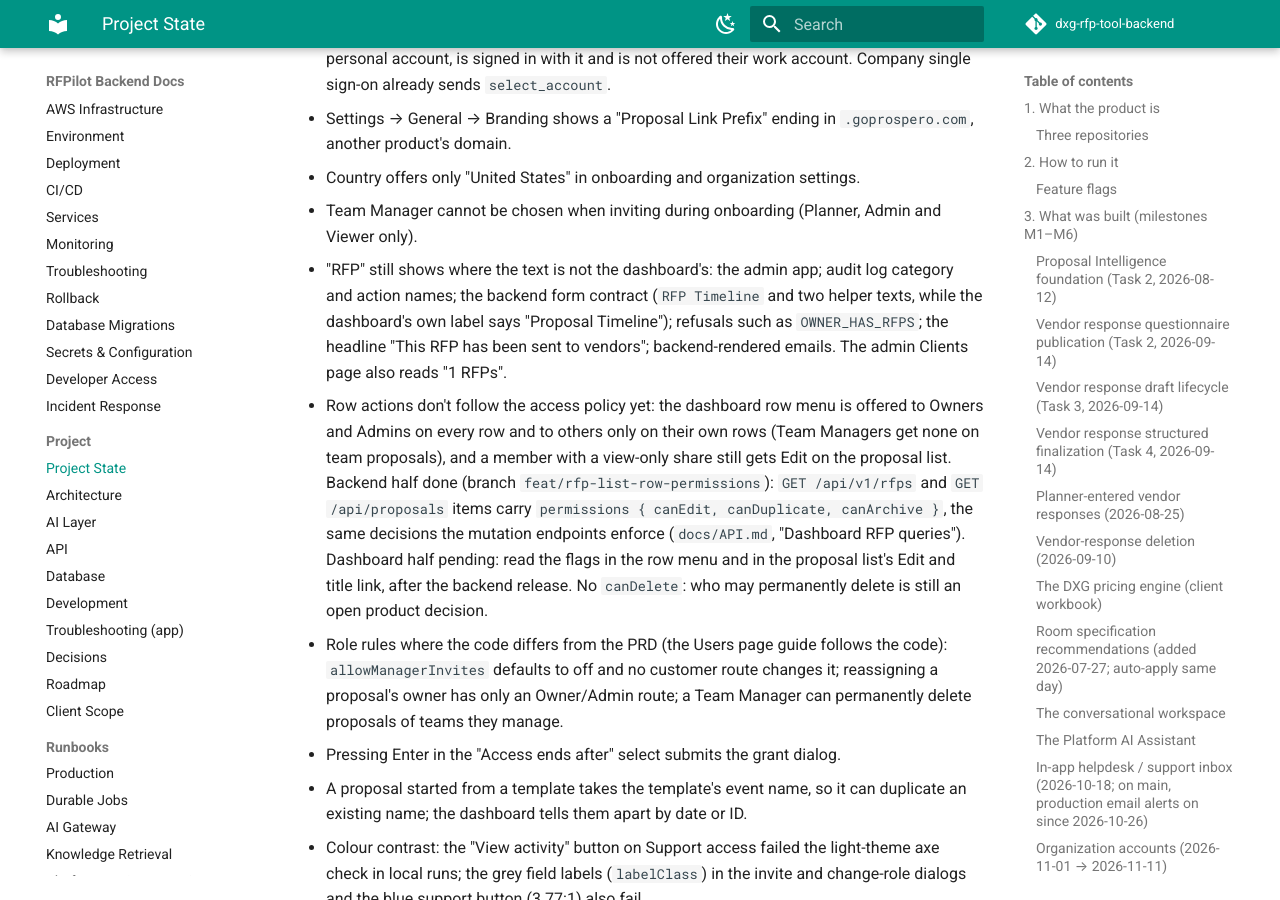
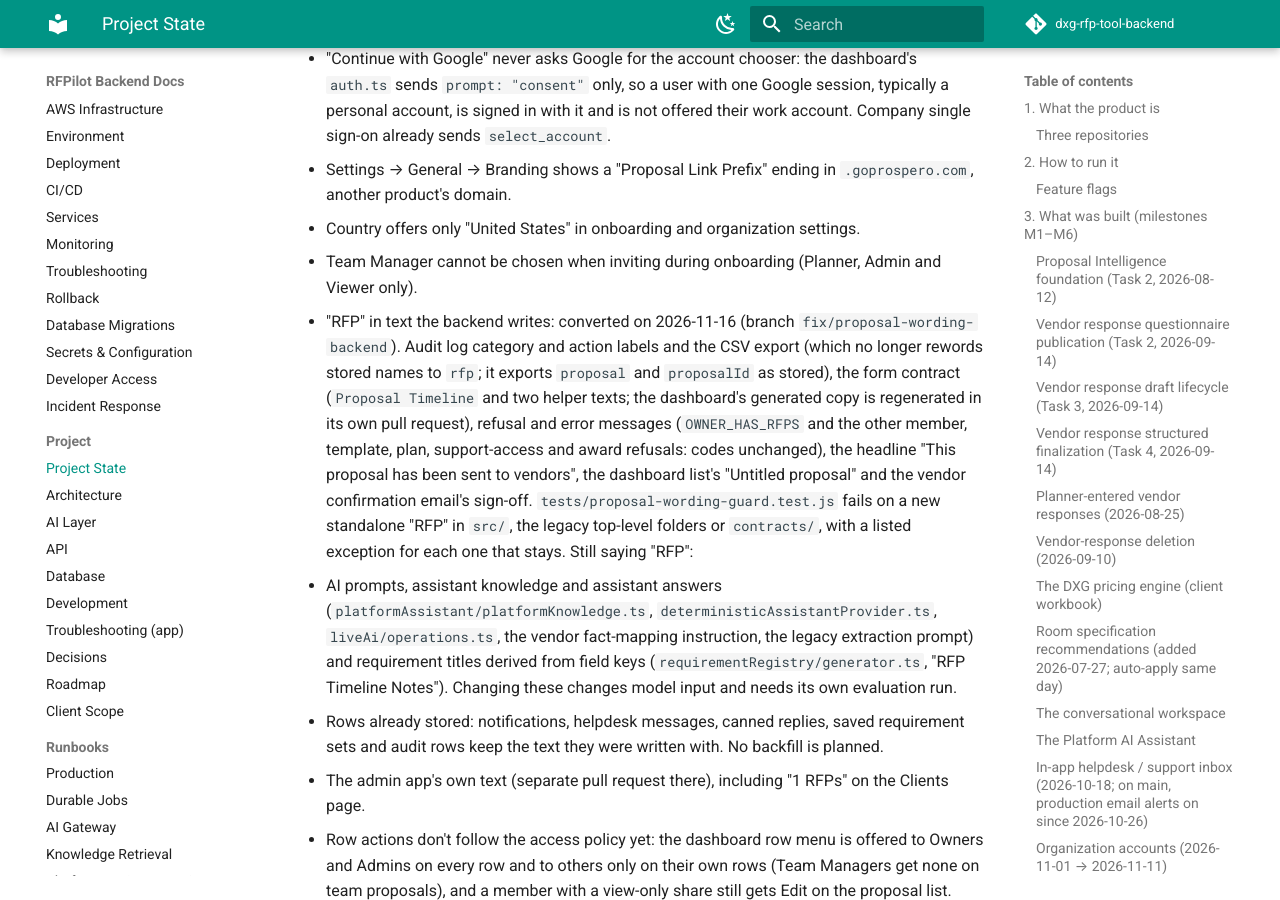
Before and after one commit to BayshoreCommunication/dxg-rfp-tool-backend, an MkDocs documentation site: the page built from docs/PROJECT_STATE.md, in a window 1280 px wide and 900 px high, scrolled down 17444 px. Built offline with MkDocs 1.6.1 and Material for MkDocs 9.7.7, drawn with Linux system fonts in a browser that asks for light colours; comment, search, counter and statistics services are not loaded; some of the changed text lies outside the part shown.

Commit message:
docs(wording): record the conversion and the audit-log template decision
PROJECT_STATE follow-ups, API.md (audit CSV names, wording convention)
and a DECISIONS row for 2026-11-16: customers do not see
proposal_template.* actions in their audit log.

Co-Authored-By: Claude Fable 5.2 <noreply@anthropic.com>

```diff
--- a/docs/PROJECT_STATE.md
+++ b/docs/PROJECT_STATE.md
@@ -567,8 +567,10 @@ shared organization.
   that were invisible to staff before 2026-11-12.
 
 **Wording rule (changed 2026-11-12):** the user-facing noun is "Proposal". The
-earlier rule, "UI copy says RFP", is withdrawn. The admin app and text the backend
-writes have not been converted (see follow-ups).
+earlier rule, "UI copy says RFP", is withdrawn. Text the backend writes is converted
+(2026-11-16, guarded by `tests/proposal-wording-guard.test.js`) except AI prompts and
+knowledge text and rows already stored; the admin app is converted separately (see
+follow-ups).
 
 ### Before launch: Organization accounts (2026-11-11, updated 2026-11-16)
 
@@ -645,9 +647,11 @@ the dashboard row menu, the role guide on a phone, and company single sign-on.
   event. They read only the staff member's own organization, which is the shared
   organization that holds legacy customers until the cutover. The admin app
   no longer calls the two `proposals` routes (ORG-406). Gate or remove them.
-- RFP template audit actions (`proposal_template.*`) are written but are not in
-  the customer audit catalog (`AUDIT_CATALOG` in `src/modules/auditLog/domain.ts`),
-  so Owners and Admins do not see them in the audit log.
+- ~~Template audit actions (`proposal_template.*`) are not in the customer audit
+  catalog.~~ Resolved by decision (2026-11-16, `DECISIONS.md`): customers do not see
+  template actions in their audit log. The events are still written for staff and
+  forensics; `AUDIT_CATALOG` carries a comment and the wording guard test fails if
+  one is added.
 - `tests/plan-entitlements.test.js` classifies the RFP intelligence, vendor
   analysis, vendor response, audit log and template routers. It does not cover the
   staff-only routers (support access, plan management, launch metrics) or the
@@ -677,11 +681,28 @@ the dashboard row menu, the role guide on a phone, and company single sign-on.
 - Country offers only "United States" in onboarding and organization settings.
 - Team Manager cannot be chosen when inviting during onboarding (Planner, Admin
   and Viewer only).
-- "RFP" still shows where the text is not the dashboard's: the admin app; audit
-  log category and action names; the backend form contract (`RFP Timeline` and two
-  helper texts, while the dashboard's own label says "Proposal Timeline"); refusals
-  such as `OWNER_HAS_RFPS`; the headline "This RFP has been sent to vendors";
-  backend-rendered emails. The admin Clients page also reads "1 RFPs".
+- "RFP" in text the backend writes: converted on 2026-11-16 (branch
+  `fix/proposal-wording-backend`). Audit log category and action labels and the CSV
+  export (which no longer rewords stored names to `rfp`; it exports `proposal` and
+  `proposalId` as stored), the form contract (`Proposal Timeline` and two helper
+  texts; the dashboard's generated copy is regenerated in its own pull request),
+  refusal and error messages (`OWNER_HAS_RFPS` and the other member, template, plan,
+  support-access and award refusals: codes unchanged), the headline "This proposal
+  has been sent to vendors", the dashboard list's "Untitled proposal" and the vendor
+  confirmation email's sign-off. `tests/proposal-wording-guard.test.js` fails on a
+  new standalone "RFP" in `src/`, the legacy top-level folders or `contracts/`, with
+  a listed exception for each one that stays. Still saying "RFP":
+  - AI prompts, assistant knowledge and assistant answers
+    (`platformAssistant/platformKnowledge.ts`, `deterministicAssistantProvider.ts`,
+    `liveAi/operations.ts`, the vendor fact-mapping instruction, the legacy
+    extraction prompt) and requirement titles derived from field keys
+    (`requirementRegistry/generator.ts`, "RFP Timeline Notes"). Changing these
+    changes model input and needs its own evaluation run.
+  - Rows already stored: notifications, helpdesk messages, canned replies, saved
+    requirement sets and audit rows keep the text they were written with. No
+    backfill is planned.
+  - The admin app's own text (separate pull request there), including "1 RFPs" on
+    the Clients page.
 - Row actions don't follow the access policy yet: the dashboard row menu is
   offered to Owners and Admins on every row and to others only on their own rows
   (Team Managers get none on team proposals), and a member with a view-only share
@@ -856,7 +877,8 @@ Fixtures shaped by hand will not catch that — shape them the way the form save
    in §3 before inviting external organizations. In order: (a) the small fixes
    from the 16 Nov checks, starting with the Google account chooser and the
    `.goprospero.com` text; (b) per-row permissions on `GET /api/v1/rfps`;
-   (c) "Proposal" wording in the admin app and in backend-written text;
+   (c) "Proposal" wording in the admin app (backend-written text is done except
+   AI prompts and knowledge text, which need an evaluation run);
    (d) company single sign-on on production, once a DNS TXT record can be
    published; (e) the production-snapshot rehearsal and cutover decisions;
    (f) ORG-503.
```
Also changed, not shown: docs/API.md (+3 -2 lines), docs/DECISIONS.md (+2 -1 lines).
